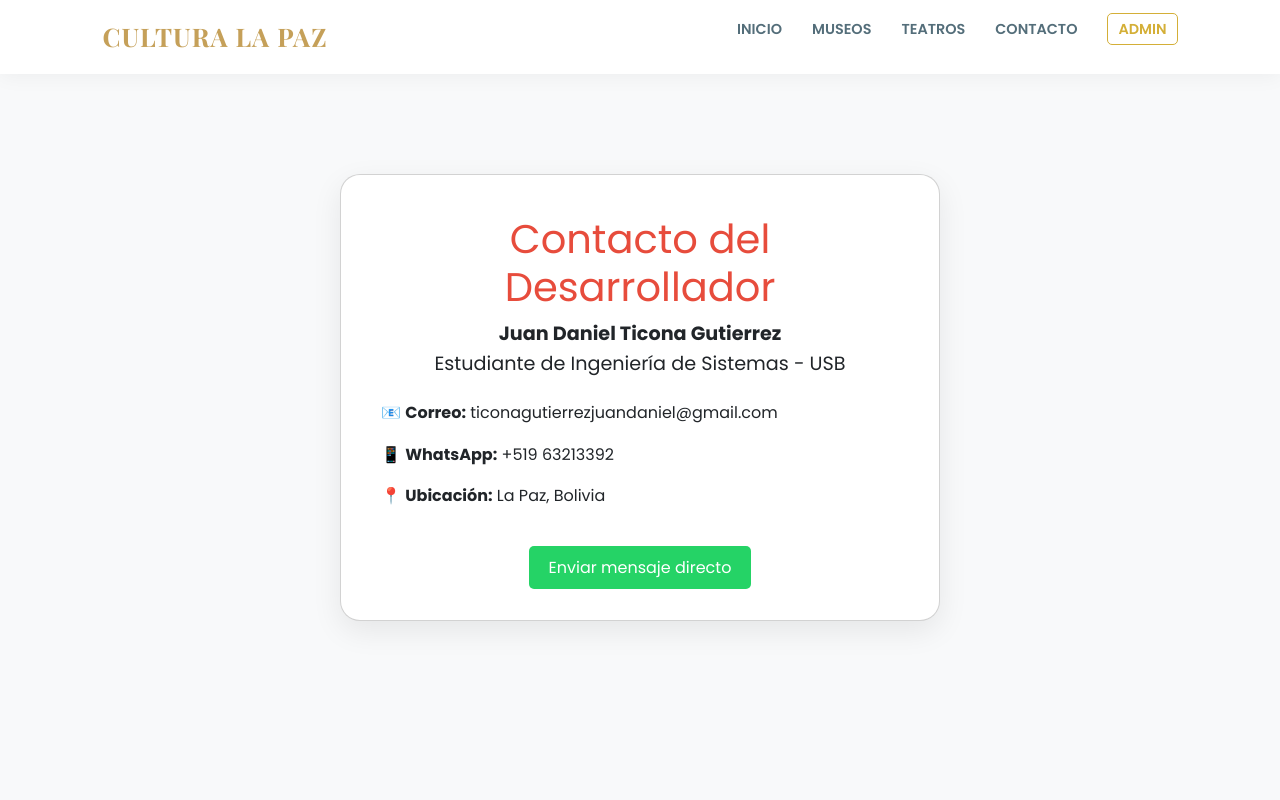
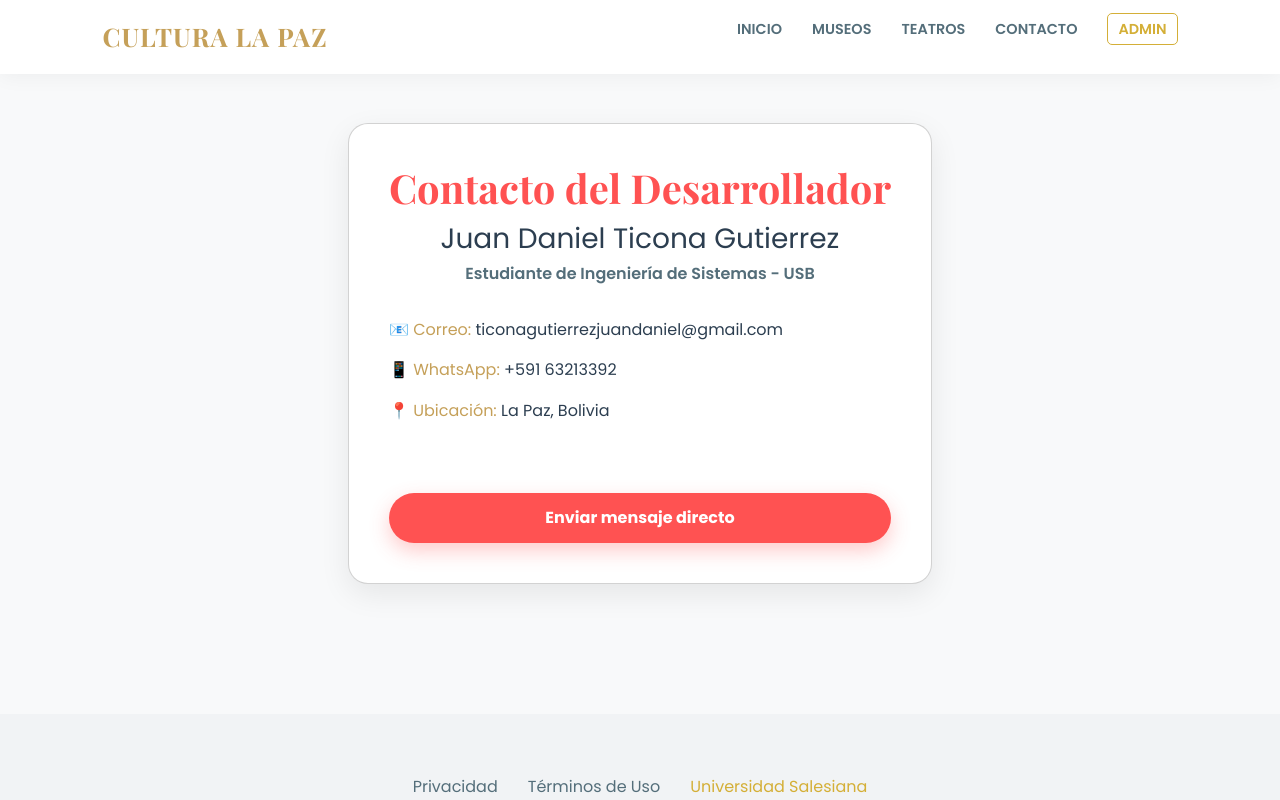
Before and after one commit to J-Danny-Ticona-G/PAGINA-WEB-INFORMATIVA, a React (Create React App) app in the folder frontend/: page /contacto in a window 1280 px wide. Shown: the top 800 px of the page. Built offline with nearby package versions, Linux system fonts and the light colour scheme; no server answers.

Commit message:
se añadieron mas estilos a CONTACTOS y a la parte del ADMIN

```diff
--- a/frontend/src/pages/Admin.js
+++ b/frontend/src/pages/Admin.js
@@ -1,19 +1,8 @@
-import React, { useState, useEffect } from 'react';
+import React, { useState } from 'react';
 
-const Admin = () => {
-    const [sitios, setSitios] = useState([]);
+const Admin = ({ sitios, setSitios }) => {
     const [form, setForm] = useState({ nombre: '', descripcion: '', direccion: '', id_categoria: 1, imagen_url: '' });
     const [editId, setEditId] = useState(null);
-
-    useEffect(() => { cargarDatos(); }, []);
-
-    const cargarDatos = async () => {
-        try {
-            const res = await fetch('http://localhost:5000/api/sitios');
-            const data = await res.json();
-            setSitios(data);
-        } catch (err) { console.error("Error al cargar:", err); }
-    };
 
     const handleSubmit = async (e) => {
         e.preventDefault();
@@ -29,72 +18,40 @@ const Admin = () => {
         if (res.ok) {
             setEditId(null);
             setForm({ nombre: '', descripcion: '', direccion: '', id_categoria: 1, imagen_url: '' });
-            cargarDatos();
-            alert("Operación realizada con éxito");
+            // Aquí llamarías a cargarDatos() si lo pasaras por props, o refrescarías
+            window.location.reload();
         }
     };
 
-    const eliminar = async (id) => {
-        if (window.confirm("¿Deseas eliminar este sitio cultural de la base de datos?")) {
-            await fetch(`http://localhost:5000/api/sitios/${id}`, { method: 'DELETE' });
-            cargarDatos();
-        }
-    };
+    return (
+        <div className="container">
+            <header style={{ marginBottom: '50px' }}>
+                <h1 style={{ fontFamily: 'Playfair Display, serif', fontSize: '3rem', color: 'var(--primary-color)' }}>Panel de Control</h1>
+                <p style={{ color: 'var(--accent-gold)', fontWeight: 'bold' }}>Administración del Patrimonio de La Paz</p>
+            </header>
 
-    const iniciarEdicion = (s) => {
-        setEditId(s.id_sitio_cultural);
-        setForm({
-            nombre: s.nombre,
-            descripcion: s.descripcion,
-            direccion: s.direccion,
-            id_categoria: s.id_categoria,
-            imagen_url: s.imagen_url
-        });
-        window.scrollTo(0, 0);
-    };
+            <div className="card" style={{ padding: '40px', marginBottom: '60px' }}>
+                <h2 style={{ marginBottom: '30px', color: 'var(--primary-color)' }}>{editId ? 'Editar Espacio' : 'Añadir Nuevo Espacio'}</h2>
+                <form onSubmit={handleSubmit} style={{ display: 'grid', gap: '20px' }}>
+                    <div style={{ display: 'grid', gridTemplateColumns: '1fr 1fr', gap: '20px' }}>
+                        <input className="admin-input" placeholder="Nombre del Sitio" value={form.nombre} onChange={(e) => setForm({...form, nombre: e.target.value})} required />
+                        <input className="admin-input" placeholder="Ubicación / Dirección" value={form.direccion} onChange={(e) => setForm({...form, direccion: e.target.value})} required />
+                    </div>
 
-    return (
-        <div className="admin-container">
-            <div className="hero-section">
-                <h1>{editId ? 'Edición de Registro' : 'Plataforma de Gestión'}</h1>
-                <p style={{color: 'var(--dorado)'}}>Administración del Patrimonio Cultural de La Paz</p>
-            </div>
+                    <div style={{ display: 'grid', gridTemplateColumns: '1fr 1fr', gap: '20px' }}>
+                        <input className="admin-input" placeholder="URL de la Imagen" value={form.imagen_url} onChange={(e) => setForm({...form, imagen_url: e.target.value})} />
+                        <select className="admin-input" value={form.id_categoria} onChange={(e) => setForm({...form, id_categoria: e.target.value})}>
+                            <option value="1">Museo</option>
+                            <option value="2">Teatro</option>
+                        </select>
+                    </div>
 
-            <div className="admin-card-form">
-                <h2>{editId ? 'Modificar Sitio' : 'Añadir Nuevo Espacio'}</h2>
-                <form onSubmit={handleSubmit}>
-                    <input name="nombre" placeholder="Nombre del Museo o Teatro" value={form.nombre} onChange={(e) => setForm({...form, nombre: e.target.value})} required />
-                    <input name="direccion" placeholder="Ubicación / Dirección" value={form.direccion} onChange={(e) => setForm({...form, direccion: e.target.value})} required />
-                    <input name="imagen_url" placeholder="URL de la Imagen (Link)" value={form.imagen_url} onChange={(e) => setForm({...form, imagen_url: e.target.value})} />
+                    <textarea className="admin-input" placeholder="Descripción detallada..." rows="4" value={form.descripcion} onChange={(e) => setForm({...form, descripcion: e.target.value})} required></textarea>
 
-                    <select value={form.id_categoria} onChange={(e) => setForm({...form, id_categoria: e.target.value})}>
-                        <option value="1">🏛️ Museo</option>
-                        <option value="2">🎭 Teatro</option>
-                    </select>
-
-                    <textarea name="descripcion" placeholder="Descripción detallada del sitio..." rows="4" value={form.descripcion} onChange={(e) => setForm({...form, descripcion: e.target.value})} required></textarea>
-
-                    <button type="submit" className="btn-gold">
-                        {editId ? 'Confirmar Cambios en PostgreSQL' : 'Registrar en cultura_lapaz'}
+                    <button type="submit" className="btn-main" style={{ border: 'none', cursor: 'pointer' }}>
+                        {editId ? 'Guardar Cambios' : 'Registrar en cultura_lapaz'}
                     </button>
-                    {editId && <button onClick={() => setEditId(null)} className="btn-action" style={{marginTop:'10px', background:'#555', color:'white', width:'100%'}}>Cancelar Modificación</button>}
                 </form>
-            </div>
-
-            <div className="grid">
-                {sitios.map(s => (
-                    <div className="card-item" key={s.id_sitio_cultural}>
-                        <img src={s.imagen_url || 'https://via.placeholder.com/400x220'} className="card-img" alt={s.nombre} />
-                        <div className="card-info">
-                            <h3>{s.nombre}</h3>
-                            <p>{s.descripcion.substring(0, 100)}...</p>
-                            <div style={{display: 'flex', justifyContent: 'space-between'}}>
-                                <button onClick={() => iniciarEdicion(s)} className="btn-action btn-edit">MODIFICAR</button>
-                                <button onClick={() => eliminar(s.id_sitio_cultural)} className="btn-action btn-delete">ELIMINAR</button>
-                            </div>
-                        </div>
-                    </div>
-                ))}
             </div>
         </div>
     );
--- a/frontend/src/pages/Contacto.js
+++ b/frontend/src/pages/Contacto.js
@@ -2,22 +2,32 @@ import React from 'react';
 
 const Contacto = () => {
     return (
-        <div className="container" style={{ textAlign: 'center', padding: '100px 20px' }}>
-            <div className="card" style={{ maxWidth: '600px', margin: '0 auto', padding: '40px' }}>
-                <h1 style={{ color: '#e74c3c' }}>Contacto del Desarrollador</h1>
-                <p style={{ fontSize: '1.2rem', marginBottom: '20px' }}>
-                    <strong>Juan Daniel Ticona Gutierrez</strong><br />
+        <div className="container" style={{ display: 'flex', justifyContent: 'center', alignItems: 'center', minHeight: '70vh' }}>
+            <div className="card" style={{ maxWidth: '600px', padding: '40px', textAlign: 'center' }}>
+                <h2 style={{ color: 'var(--accent-coral)', fontFamily: 'Playfair Display, serif', fontSize: '2.5rem', marginBottom: '10px' }}>
+                    Contacto del Desarrollador
+                </h2>
+                <h3 style={{ color: 'var(--primary-color)', marginBottom: '5px' }}>Juan Daniel Ticona Gutierrez</h3>
+                <p style={{ color: 'var(--secondary-color)', fontWeight: '600', marginBottom: '30px' }}>
                     Estudiante de Ingeniería de Sistemas - USB
                 </p>
-                <div style={{ textAlign: 'left', display: 'inline-block' }}>
-                    <p>📧 <strong>Correo:</strong> ticonagutierrezjuandaniel@gmail.com</p>
-                    <p>📱 <strong>WhatsApp:</strong> +519 63213392</p>
-                    <p>📍 <strong>Ubicación:</strong> La Paz, Bolivia</p>
+
+                <div style={{ textAlign: 'left', display: 'inline-block', color: 'var(--primary-color)' }}>
+                    <p style={{ marginBottom: '15px' }}>
+                        <span style={{ color: 'var(--accent-gold)' }}>📧 Correo:</span> ticonagutierrezjuandaniel@gmail.com
+                    </p>
+                    <p style={{ marginBottom: '15px' }}>
+                        <span style={{ color: 'var(--accent-gold)' }}>📱 WhatsApp:</span> +591 63213392
+                    </p>
+                    <p style={{ marginBottom: '15px' }}>
+                        <span style={{ color: 'var(--accent-gold)' }}>📍 Ubicación:</span> La Paz, Bolivia
+                    </p>
                 </div>
+
                 <div style={{ marginTop: '30px' }}>
-                    <a href="https://wa.me/51963213392" target="_blank" rel="noopener noreferrer" className="btn-contact" style={{
-                        background: '#25d366', color: 'white', padding: '10px 20px', borderRadius: '5px', textDecoration: 'none'
-                    }}>Enviar mensaje directo</a>
+                    <a href="mailto:ticonagutierrezjuandaniel@gmail.com" className="btn-main" style={{ display: 'block', textAlign: 'center' }}>
+                        Enviar mensaje directo
+                    </a>
                 </div>
             </div>
         </div>
```
